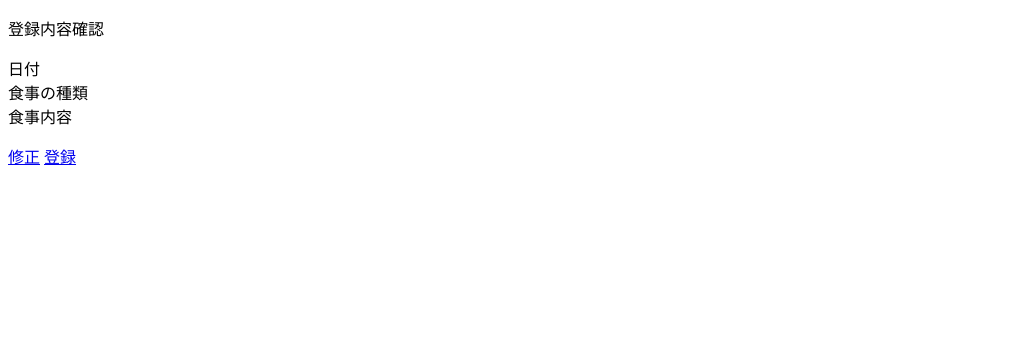
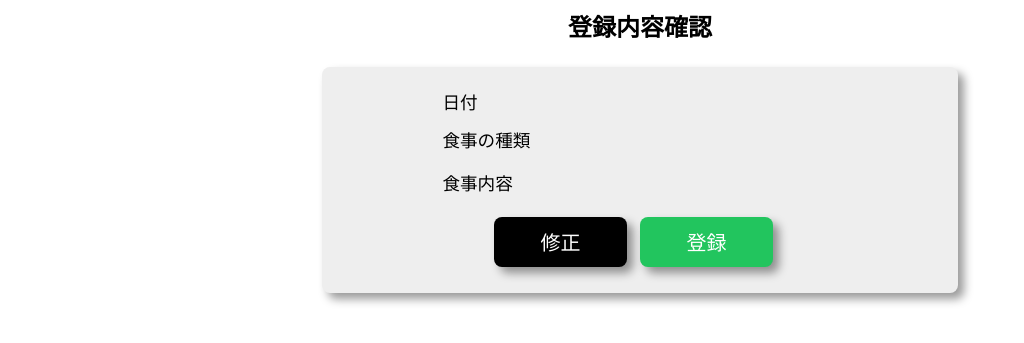
Before and after one commit to yoshiokaharuto/2024_health_care, a Flask app: template templates/health/food_record_confirm.html in a window 1280 px wide. Shown: the top 343 px of the page, without its empty margins (0-1024 px from the left). Run offline with Flask 3, Linux system fonts and the light colour scheme; the template is opened without the code that fills it: values that come from a table or form of the project are taken from there, others are empty.

Commit message:
class追記

```diff
--- a/templates/health/food_record_confirm.html
+++ b/templates/health/food_record_confirm.html
@@ -3,18 +3,22 @@
 <head>
     <meta charset="UTF-8">
     <meta name="viewport" content="width=device-width, initial-scale=1.0">
+    <link href="https://fonts.googleapis.com/css2?family=Noto+Sans+JP:wght@100..900&display=swap" rel="stylesheet">
+	<link rel="stylesheet" href="https://fonts.googleapis.com/css2?family=Material+Symbols+Outlined:opsz,wght,FILL,GRAD@40,400,0,0" />
+	<link rel="stylesheet" href="{{url_for('static',filename = 'css/style.css')}}">
+	<link rel="stylesheet" href="{{url_for('static',filename = 'css/confirm.css')}}">
     <title>食事記録確認</title>
 </head>
 <body>
-    <p>登録内容確認</p>
-    <div>
-        <div>
-            <label>日付</label>
-            <span>{{ session['date'] }}</span>
+    <p class="sub_title">登録内容確認</p>
+    <div class="range">
+        <div class="item">
+            <label class="label">日付</label>
+            <span class="element">{{ session['date'] }}</span>
         </div>
-        <div>
-            <label>食事の種類</label>
-            <span>
+        <div class="item">
+            <label class="label">食事の種類</label>
+            <span class="element">
                 {% for value, label in form.meal_type.choices %}
                     {% if value == session['meal_type'] %}
                         {{ label }}
@@ -22,17 +26,18 @@
                 {% endfor %}
             </span>
         </div>
-        <div>
-            <label>食事内容</label>
-            <ul>
+        <div class="item">
+            <label class="label">食事内容</label>
+            <ul class="element">
                 {% for item in session['meal_detail'] %}
                     <li>{{ item }}</li>
                 {% endfor %}
             </ul>
         </div>
-
+        <div class="button_wrapper">
+            <a href="{{url_for('health.food_record')}}" class="back_button">修正</a>
+            <a href="{{url_for('health.food_record_execute')}}" class="exe_button">登録</a>
+        </div>
     </div>
-    <a href="{{url_for('health.food_record')}}">修正</a>
-    <a href="{{url_for('health.food_record_execute')}}">登録</a>
 </body>
 </html>
```
